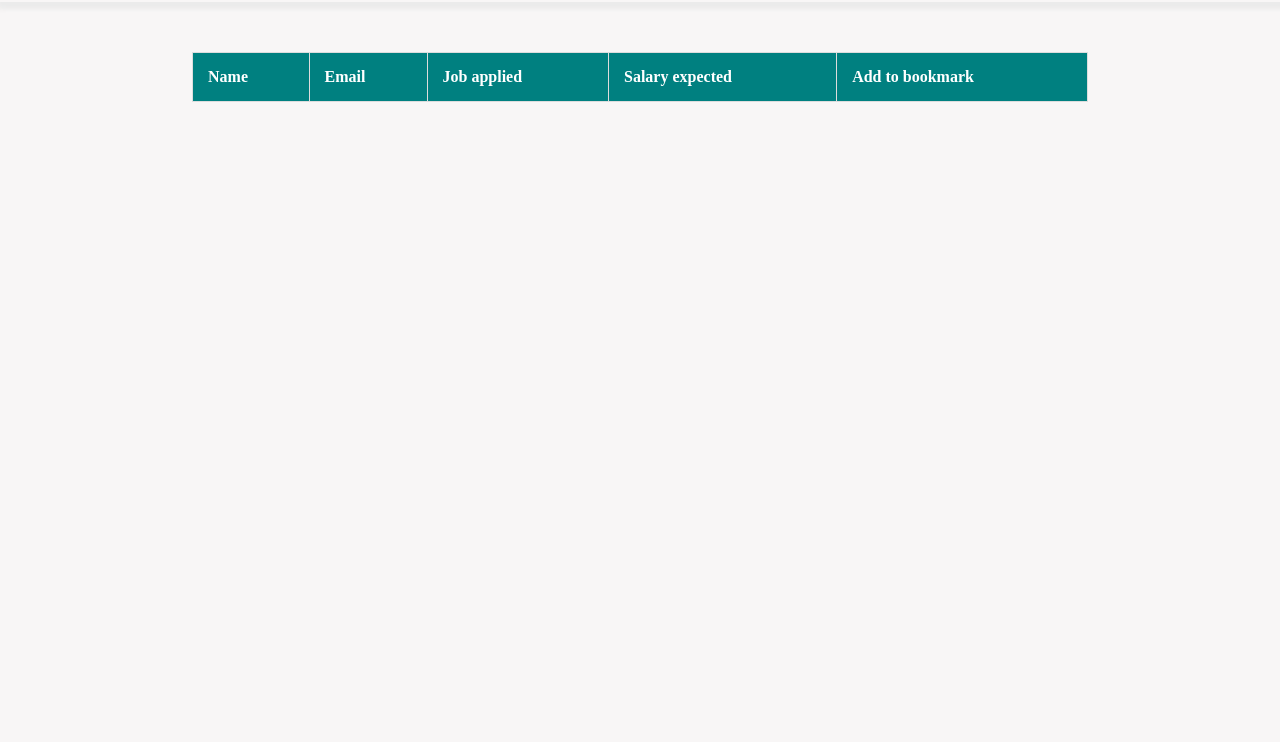
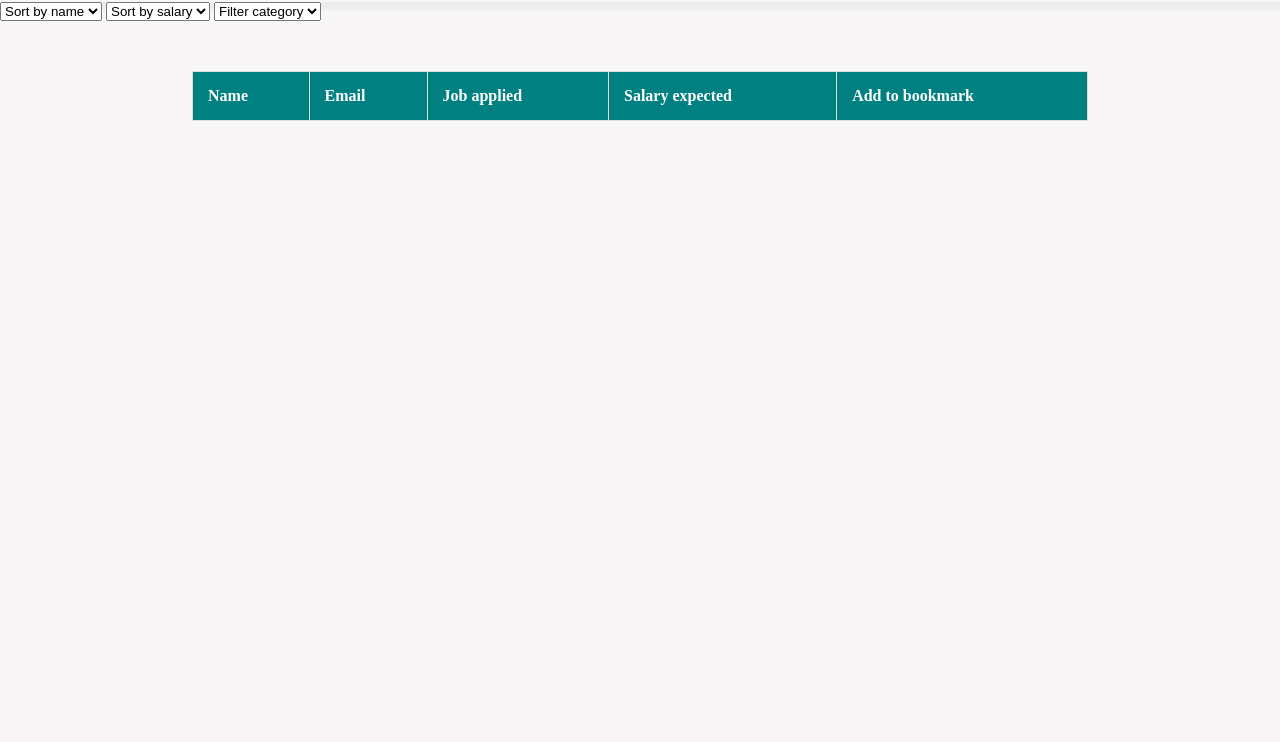
Before and after one commit to Hashal890/WEB-18, a plain HTML site: page day-3/job App_989422/job App/applied.html in a window 1280 px wide. Shown: the part 58-800 px from the top of the page. Drawn offline with Linux system fonts and the light colour scheme.

Commit message:
Added new functions like sort, filter, etc.

```diff
--- a/day-3/job App_989422/job App/applied.html
+++ b/day-3/job App_989422/job App/applied.html
@@ -15,6 +15,22 @@
       <div><a href="bookmark.html">Bookmarks</a></div>
     </div>
 
+    <select id="sortNames" onchange="handleNameSort()">
+      <option>Sort by name</option>
+      <option value="asc">Ascending</option>
+      <option value="dsc">Descending</option>
+    </select>
+    <select id="sortSalary" onchange="handleSalarySort()">
+      <option>Sort by salary</option>
+      <option value="HTL">High to Low</option>
+      <option value="LTH">Low to High</option>
+    </select>
+    <select id="filterRole" onchange="handleFilterChange()">
+      <option>Filter category</option>
+      <option value="FSD">FSD</option>
+      <option value="Frontend">Frontend</option>
+      <option value="Backend">Backend</option>
+    </select>
     <main>
       <table>
         <thead>
@@ -37,6 +53,54 @@
     var jobArr = JSON.parse(localStorage.getItem("jobList"));
     displayData(jobArr);
 
+    function handleSalarySort(){
+      let selected = document.querySelector("#sortSalary").value;
+      if(selected=="HTL"){
+        jobArr.sort(function(a,b){
+          return b.personSalary - a.personSalary;
+        });
+        displayData(jobArr);
+      }
+      if(selected=="LTH"){
+        jobArr.sort(function(a,b){
+          return a.personSalary - b.personSalary;
+        });
+        displayData(jobArr);
+      }
+    }
+
+    function handleFilterChange(){
+      let selected = document.querySelector("#filterRole").value;
+      let filteredList = jobArr.filter(function(el){
+        return el.personRole==selected;
+      });
+      displayData(filteredList);
+    }
+
+    function handleNameSort(){
+      let selected = document.querySelector("#sortNames").value;
+      if(selected=="asc"){
+        let x = a.personName.toUpperCase;
+        let y = b.personName.toUpperCase;
+        jobArr.sort(function(a,b){
+          if(x>y) return 1;
+          if(x<y) return -1;
+          return 0;
+        });
+        displayData(jobArr);
+      }
+      if(selected=="des"){
+        let x = a.personName.toUpperCase;
+        let y = b.personName.toUpperCase;
+        jobArr.sort(function(a,b){
+          if(x>y) return -1;
+          if(x<y) return 1;
+          return 0;
+        });
+        displayData(jobArr);
+      }
+    }
+
     var sum = jobArr.reduce(function(acc,el){
        return acc + Number(el.personSalary);
     },0);
@@ -44,6 +108,7 @@
     var bookMarkArr = JSON.parse(localStorage.getItem("bookmarks")) || [];
 
     function displayData(data){
+      document.querySelector("tbody").innerHTML="";
       data.forEach(function(el){
         let tr = document.createElement("tr");
 
```
